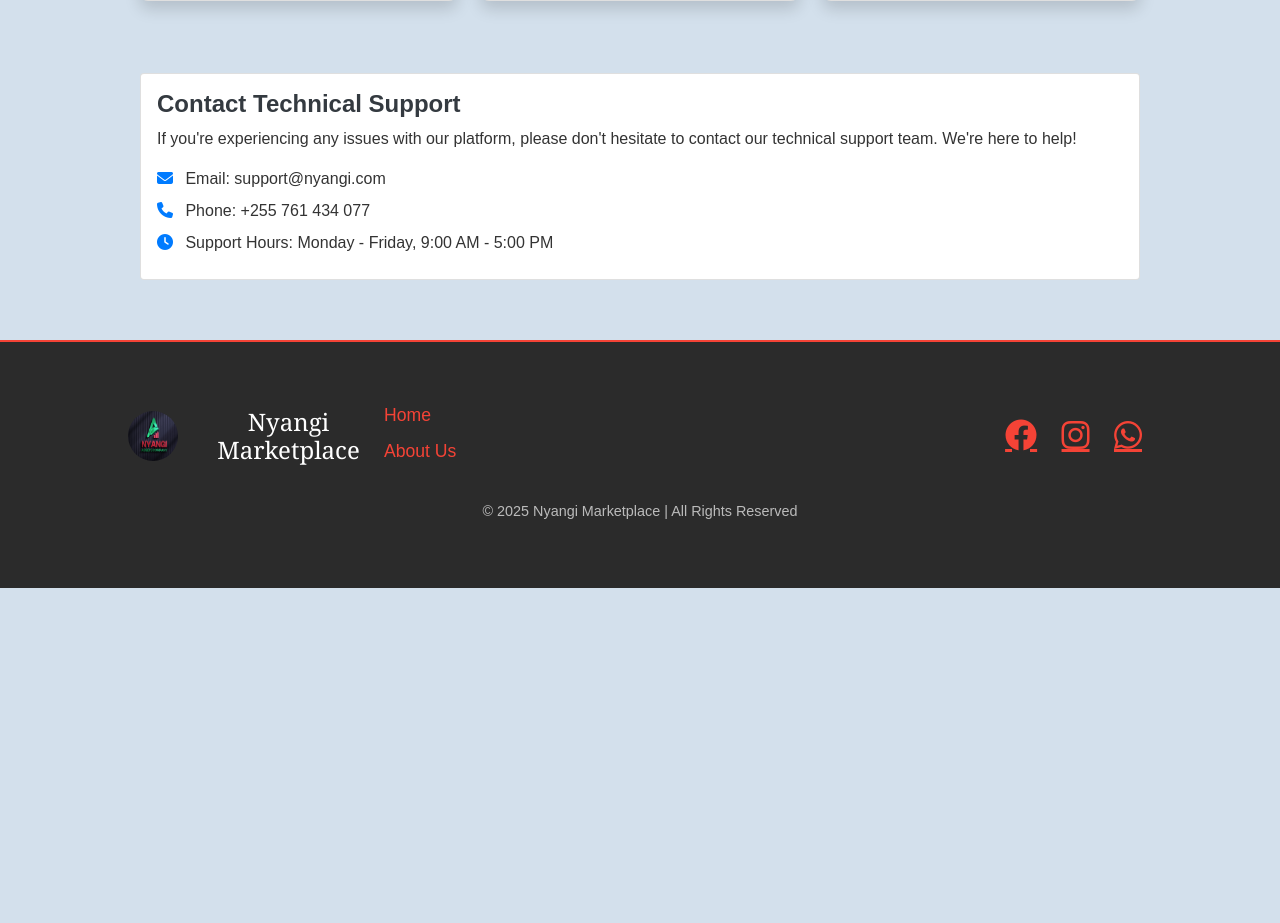
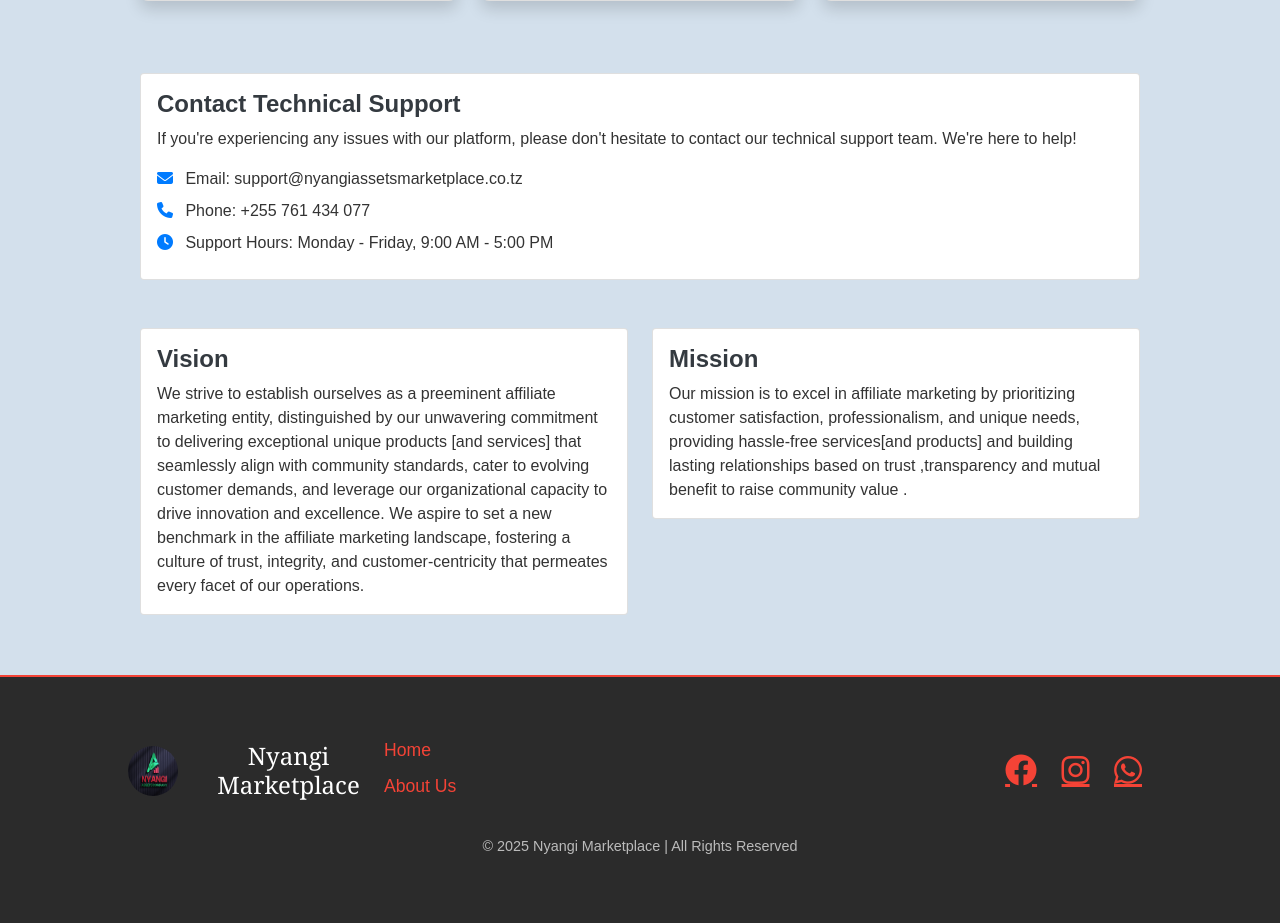
Before and after one commit to bravomzogo/nyangi_market, a Django app: page /about-us/ in a window 1280 px wide. Shown: the part 870-1793 px from the top of the page. Before the commit the page ends 1458 px from the top, so only its background shows below. Run offline with Django 5.2, Linux system fonts and the light colour scheme; data that the repository does not hold is empty; some libraries are stand-ins or nearby versions.

Commit message:
Added mission and vision

```diff
--- a/myapp/templates/myapp/about_us.html
+++ b/myapp/templates/myapp/about_us.html
@@ -35,10 +35,32 @@
                     <h4 class="card-title">Contact Technical Support</h4>
                     <p class="card-text">If you're experiencing any issues with our platform, please don't hesitate to contact our technical support team. We're here to help!</p>
                     <div class="contact-methods mt-3">
-                        <p><i class="fas fa-envelope"></i> Email: support@nyangi.com</p>
+                        <p><i class="fas fa-envelope"></i> Email: support@nyangiassetsmarketplace.co.tz</p>
                         <p><i class="fas fa-phone"></i> Phone: +255 761 434 077</p>
                         <p><i class="fas fa-clock"></i> Support Hours: Monday - Friday, 9:00 AM - 5:00 PM</p>
                     </div>
+                </div>
+            </div>
+        </div>
+    </div>
+
+    <!-- Vision & Mission -->
+    <div class="row mt-5">
+        <div class="col-md-6">
+            <div class="card">
+                <div class="card-body">
+                    <h4 class="card-title">Vision</h4>
+                    <p class="card-text">
+ We  strive to establish ourselves as a preeminent affiliate marketing entity, distinguished by our unwavering commitment to delivering exceptional unique products [and services] that seamlessly align with community standards, cater to evolving customer demands, and leverage our organizational capacity to drive innovation and excellence. We aspire to set a new benchmark in the affiliate marketing landscape, fostering a culture of trust, integrity, and customer-centricity that permeates every facet of our operations.</p>
+                </div>
+            </div>
+        </div>
+        <div class="col-md-6">
+            <div class="card">
+                <div class="card-body">
+                    <h4 class="card-title">Mission</h4>
+                    <p class="card-text">
+Our mission is to excel in affiliate marketing by prioritizing customer satisfaction, professionalism, and unique needs, providing hassle-free services[and products] and building lasting relationships based on trust ,transparency and mutual benefit to raise community value .</p>
                 </div>
             </div>
         </div>
--- a/myapp/templates/myapp/password_reset_email.html
+++ b/myapp/templates/myapp/password_reset_email.html
@@ -67,7 +67,7 @@
 
         <p>This link will expire in 24 hours for security reasons.</p>
 
-        <p>If you have any questions, please contact our support team at support@nyangi.com</p>
+        <p>If you have any questions, please contact our support team at support@nyangiassetsmarketplace.co.tz</p>
     </div>
 
     <div class="footer">
```
